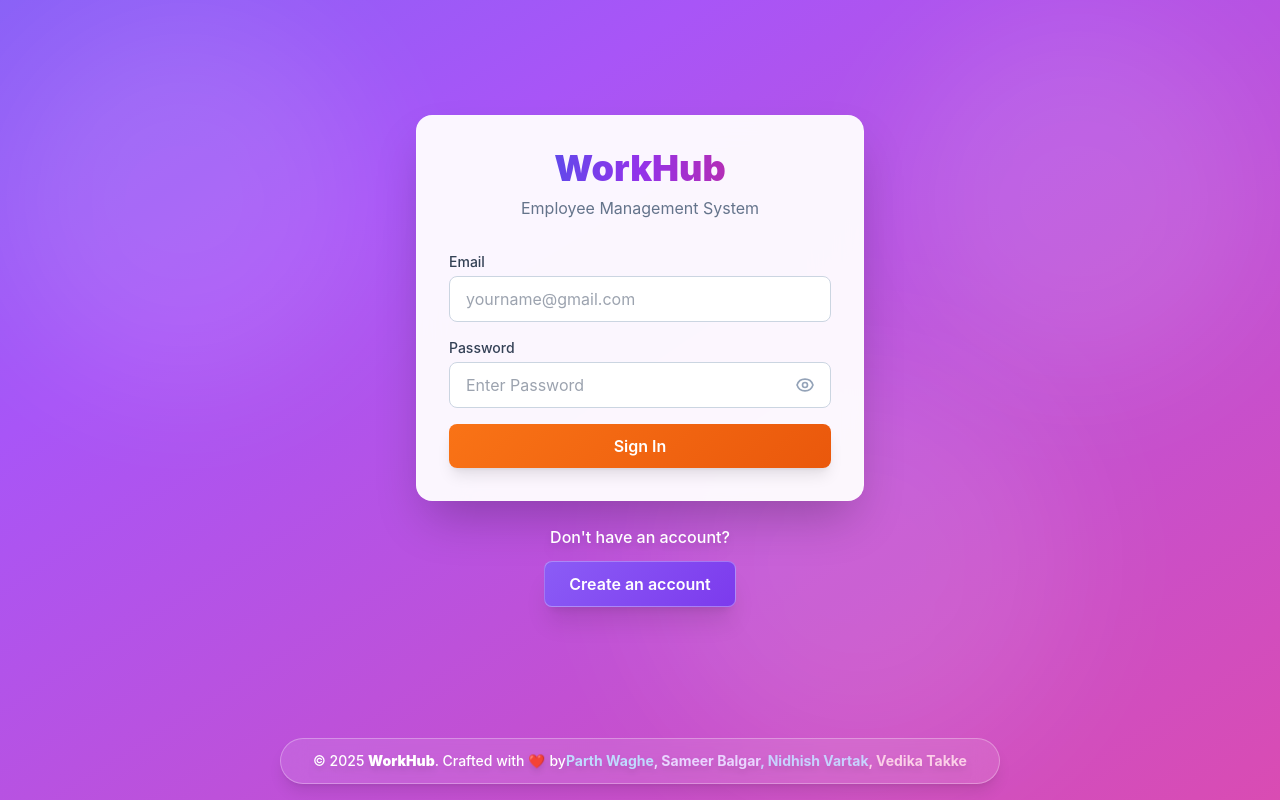
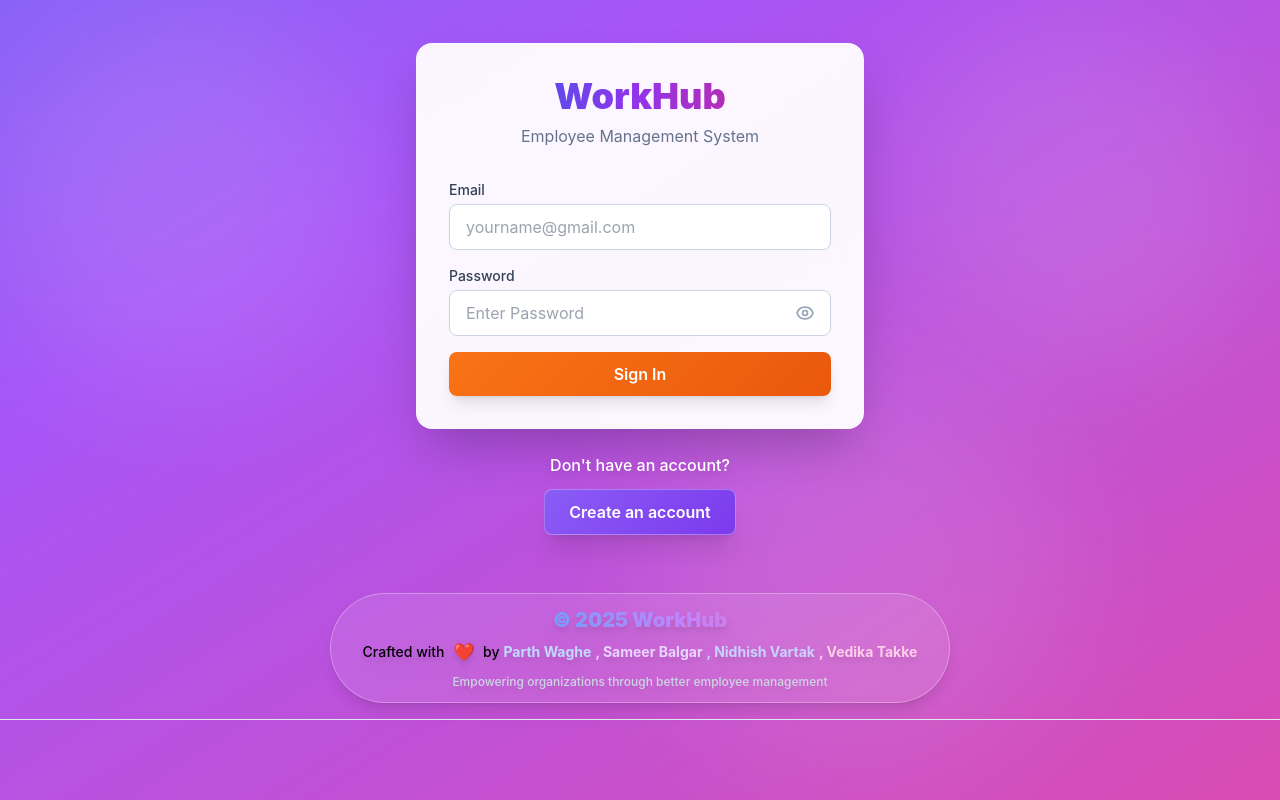
Before and after one commit to PARTH-WAGHE/WorkHub, a React (Vite) app in the folder frontend/: page / in a window 1280 px wide. Built offline with nearby package versions, Linux system fonts and the light colour scheme; no server answers.

Commit message:
feat: Enhance README and footer animations for improved aesthetics and user engagement

```diff
--- a/frontend/src/App.jsx
+++ b/frontend/src/App.jsx
@@ -413,13 +413,17 @@ export default function App() {
           </div>
 
           {/* Enhanced footer animation */}
-          <footer className="relative z-10 py-3 sm:py-4 text-center px-4 animate-slideUp">
+          <footer className="relative z-10 py-3 sm:py-4 text-center px-4 animate-fade-in-up">
             <div className="bg-white/10 backdrop-blur-md rounded-full inline-block px-4 sm:px-8 py-2 sm:py-3 border border-white/30 shadow-lg hover:bg-white/20 transition-all duration-300 animate-footerFadeIn">
-              <p className="text-white text-xs sm:text-sm font-medium drop-shadow-lg">
-                © 2025 <span className="font-black">WorkHub</span>. Crafted with{" "}
-                <span className="inline-block animate-heartbeat text-red-400">
+              <p className="text-xs sm:text-sm font-medium drop-shadow-lg flex flex-col items-center justify-center">
+                <span className="font-black bg-gradient-to-r from-blue-400 via-purple-400 to-pink-400 bg-clip-text text-transparent text-lg sm:text-xl animate-gradientText">
+                  © 2025 WorkHub
+                </span>
+                <span className="flex items-center justify-center gap-1 mt-1 animate-fadeIn">
+                  Crafted with
+                  <span className="inline-block animate-heartbeat text-pink-500 text-lg mx-1">
                     ❤️
-                </span>{" "}
+                  </span>
                   by
                   <span className="font-bold text-blue-200 hover:text-blue-100 transition-colors cursor-default">
                     Parth Waghe
@@ -433,9 +437,53 @@ export default function App() {
                   <span className="font-bold text-pink-200 hover:text-pink-100 transition-colors cursor-default">
                     , Vedika Takke
                   </span>
+                </span>
+                <span className="mt-2 text-xs text-slate-300 animate-fadeIn">
+                  Empowering organizations through better employee management
+                </span>
               </p>
             </div>
+            <style>{`
+              @keyframes gradientText {
+                0%,100% { background-position: 0% 50%; }
+                50% { background-position: 100% 50%; }
+              }
+              .animate-gradientText {
+                background-size: 200% 200%;
+                animation: gradientText 3s ease-in-out infinite;
+              }
+              @keyframes heartbeat {
+                0%, 100% { transform: scale(1); }
+                25% { transform: scale(1.15); }
+                50% { transform: scale(0.95); }
+                75% { transform: scale(1.1); }
+              }
+              .animate-heartbeat {
+                animation: heartbeat 1.2s infinite;
+              }
+              @keyframes fadeIn {
+                from { opacity: 0; }
+                to { opacity: 1; }
+              }
+              .animate-fadeIn {
+                animation: fadeIn 1s ease;
+              }
+            `}</style>
           </footer>
+
+          {/* Desktop footer bottom */}
+          <div className="hidden lg:flex items-center justify-center pt-6 border-t border-slate-200">
+            <p className="text-slate-500 text-sm text-center w-full max-w-2xl mx-auto flex flex-col items-center animate-fadeIn">
+              <span className="font-black bg-gradient-to-r from-blue-400 via-purple-400 to-pink-400 bg-clip-text text-transparent text-lg animate-gradientText">
+                © 2025 WorkHub. All rights reserved.
+              </span>
+              <span className="inline-flex items-center gap-2 mt-2">
+                Made with{" "}
+                <span className="text-pink-500 animate-heartbeat">❤️</span> by
+                the WorkHub Team
+              </span>
+            </p>
+          </div>
 
           <style>{`
             @keyframes bg-gradient {
@@ -746,7 +794,17 @@ export default function App() {
                 <div className="flex items-center gap-6 text-sm text-slate-500">
                   <span>Version 1.0.0</span>
                   <span>•</span>
-                  <span>Built with React & Spring Boot</span>
+                  <span>
+                    Backend &amp; Frontend:{" "}
+                    <span className="font-semibold text-blue-600">Render</span>
+                  </span>
+                  <span>•</span>
+                  <span>
+                    Database:{" "}
+                    <span className="font-semibold text-green-600">
+                      MySQL (Alwaysdata.com)
+                    </span>
+                  </span>
                   <span>•</span>
                   <span className="flex items-center gap-1">
                     <div className="w-2 h-2 bg-green-500 rounded-full animate-pulse"></div>
@@ -889,13 +947,17 @@ export default function App() {
             </div>
 
             {/* Desktop footer bottom */}
-            <div className="hidden lg:flex items-center justify-between pt-6 border-t border-slate-200">
-              <p className="text-slate-500 text-sm">
+            <div className="hidden lg:flex items-center justify-center pt-6 border-t border-slate-200">
+              <p className="text-slate-500 text-sm text-center w-full max-w-2xl mx-auto flex flex-col items-center animate-fadeIn">
+                <span className="font-black bg-gradient-to-r from-blue-400 via-purple-400 to-pink-400 bg-clip-text text-transparent text-lg animate-gradientText">
                   © 2025 WorkHub. All rights reserved.
+                </span>
+                <span className="inline-flex items-center gap-2 mt-2">
+                  Made with{" "}
+                  <span className="text-pink-500 animate-heartbeat">❤️</span> by
+                  the WorkHub Team
+                </span>
               </p>
-              <div className="flex items-center gap-4 text-sm text-slate-500">
-                <span>Made with ❤️ by the WorkHub Team</span>
-              </div>
             </div>
           </footer>
         </div>
--- a/frontend/src/components/EmployeeList.jsx
+++ b/frontend/src/components/EmployeeList.jsx
@@ -559,14 +559,14 @@ export default function EmployeeList({ onEdit, currentUser, refreshKey }) {
                       <div className="flex gap-2">
                         <button
                           onClick={() => setViewEmployee(e)}
-                          className="flex-1 rounded-lg btn-gradient-blue px-3 py-2 text-sm font-semibold text-white shadow-lg hover:shadow-xl transition-all duration-200"
+                          className="flex-1 rounded-lg btn-gradient-blue px-3 py-2 text-sm font-semibold text-white shadow-lg hover:shadow-xl transition-shadow"
                         >
                           View Details
                         </button>
                         {canEdit ? (
                           <button
                             onClick={() => handleEdit(e)}
-                            className="rounded-lg bg-gradient-to-r from-slate-500 to-slate-600 text-white px-3 py-2 text-sm font-semibold hover:shadow-lg active:scale-95 transition-all duration-200"
+                            className="rounded-lg btn-gradient-slate px-3 py-2 text-sm font-semibold text-white hover:shadow-lg transition-shadow"
                             title="Edit"
                           >
                             <svg
@@ -586,7 +586,7 @@ export default function EmployeeList({ onEdit, currentUser, refreshKey }) {
                         ) : (
                           <button
                             onClick={() => setShowAccessDenied(true)}
-                            className="rounded-lg bg-slate-300 hover:bg-slate-400 px-3 py-2 text-sm font-semibold text-slate-600 hover:text-slate-700 transition-all duration-200"
+                            className="rounded-lg bg-slate-200 px-3 py-2 text-sm font-semibold text-slate-400 cursor-not-allowed"
                             title="Contact Admin"
                           >
                             <svg
@@ -607,7 +607,7 @@ export default function EmployeeList({ onEdit, currentUser, refreshKey }) {
                         {canDelete && (
                           <button
                             onClick={() => setDeleteConfirm(e)}
-                            className="rounded-lg bg-gradient-to-r from-red-500 to-red-600 text-white px-3 py-2 text-sm font-semibold hover:shadow-lg active:scale-95 transition-all duration-200"
+                            className="rounded-lg btn-gradient-red px-3 py-2 text-sm font-semibold text-white hover:shadow-lg transition-shadow"
                             title="Delete"
                           >
                             <svg
@@ -693,6 +693,7 @@ export default function EmployeeList({ onEdit, currentUser, refreshKey }) {
         currentUser={currentUser}
       />
 
+      {/* AccessDeniedModal stays open until user closes it */}
       <AccessDeniedModal
         isOpen={showAccessDenied}
         onClose={() => setShowAccessDenied(false)}
```
Also changed, not shown: 1 other file (tests, documents, lock files or other folders). Lines whose indentation alone changed are shown as unchanged.
